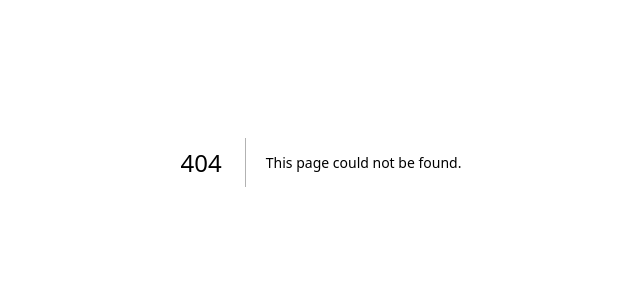
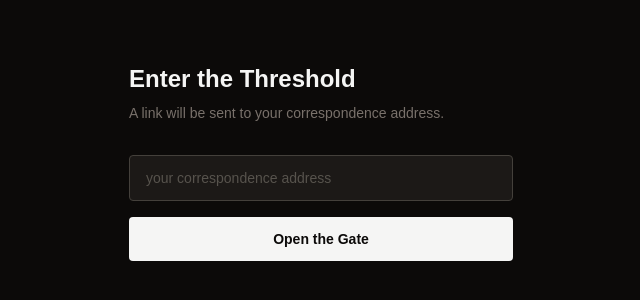
Before and after one commit to amatern/Five-Seals-Bestiary, a Next.js app: page /login in a window 1280 px wide. Before the commit this address had no page. Shown: the part 238-538 px from the top of the page, without its empty margins (319-959 px from the left). Built offline with nearby package versions, Linux system fonts and the light colour scheme.

Commit message:
feat: magic link login page and auth callback

```diff
--- /dev/null
+++ b/app/auth/callback/route.ts
@@ -0,0 +1,42 @@
+import { createServerClient } from '@supabase/ssr'
+import { cookies } from 'next/headers'
+import { NextResponse, type NextRequest } from 'next/server'
+
+export async function GET(request: NextRequest) {
+  const { searchParams, origin } = new URL(request.url)
+  const code = searchParams.get('code')
+  const redirectTo = searchParams.get('redirectTo') ?? '/'
+
+  if (code) {
+    const cookieStore = await cookies()
+    const supabase = createServerClient(
+      process.env.NEXT_PUBLIC_SUPABASE_URL!,
+      process.env.NEXT_PUBLIC_SUPABASE_ANON_KEY!,
+      {
+        cookies: {
+          getAll() { return cookieStore.getAll() },
+          setAll(cookiesToSet) {
+            cookiesToSet.forEach(({ name, value, options }) =>
+              cookieStore.set(name, value, options)
+            )
+          },
+        },
+      }
+    )
+
+    const { data, error } = await supabase.auth.exchangeCodeForSession(code)
+
+    if (!error && data.user) {
+      // Create user profile on first login (upsert is idempotent)
+      await supabase.from('users').upsert({
+        id: data.user.id,
+        email: data.user.email!,
+        username: data.user.email!.split('@')[0],
+      }, { onConflict: 'id', ignoreDuplicates: true })
+
+      return NextResponse.redirect(`${origin}${redirectTo}`)
+    }
+  }
+
+  return NextResponse.redirect(`${origin}/login?error=auth-failed`)
+}
--- /dev/null
+++ b/app/login/page.tsx
@@ -0,0 +1,70 @@
+'use client'
+
+import { useState, Suspense } from 'react'
+import { createClient } from '@/lib/supabase/client'
+import { useSearchParams } from 'next/navigation'
+
+function LoginForm() {
+  const [email, setEmail] = useState('')
+  const [sent, setSent] = useState(false)
+  const [error, setError] = useState<string | null>(null)
+  const searchParams = useSearchParams()
+  const redirectTo = searchParams.get('redirectTo') ?? '/'
+
+  async function handleSubmit(e: React.FormEvent) {
+    e.preventDefault()
+    setError(null)
+    const supabase = createClient()
+    const { error } = await supabase.auth.signInWithOtp({
+      email,
+      options: {
+        emailRedirectTo: `${window.location.origin}/auth/callback?redirectTo=${redirectTo}`,
+      },
+    })
+    if (error) setError('The vault will not open. Try again.')
+    else setSent(true)
+  }
+
+  if (sent) {
+    return (
+      <div className="text-center max-w-sm">
+        <p className="text-stone-300 text-lg mb-2">The message has been sent.</p>
+        <p className="text-stone-500 text-sm">Check your correspondence. Return when the link arrives.</p>
+      </div>
+    )
+  }
+
+  return (
+    <div className="w-full max-w-sm">
+      <h1 className="text-stone-100 text-2xl font-semibold mb-2">Enter the Threshold</h1>
+      <p className="text-stone-500 text-sm mb-8">A link will be sent to your correspondence address.</p>
+      <form onSubmit={handleSubmit} className="space-y-4">
+        <input
+          type="email"
+          value={email}
+          onChange={e => setEmail(e.target.value)}
+          placeholder="your correspondence address"
+          required
+          className="w-full bg-stone-900 border border-stone-700 text-stone-100 rounded px-4 py-3 text-sm placeholder:text-stone-600 focus:outline-none focus:border-stone-500"
+        />
+        {error && <p className="text-red-400 text-sm">{error}</p>}
+        <button
+          type="submit"
+          className="w-full bg-stone-100 text-stone-950 rounded px-4 py-3 text-sm font-semibold hover:bg-stone-200 transition-colors"
+        >
+          Open the Gate
+        </button>
+      </form>
+    </div>
+  )
+}
+
+export default function LoginPage() {
+  return (
+    <main className="min-h-screen bg-stone-950 flex items-center justify-center p-8">
+      <Suspense>
+        <LoginForm />
+      </Suspense>
+    </main>
+  )
+}
```
